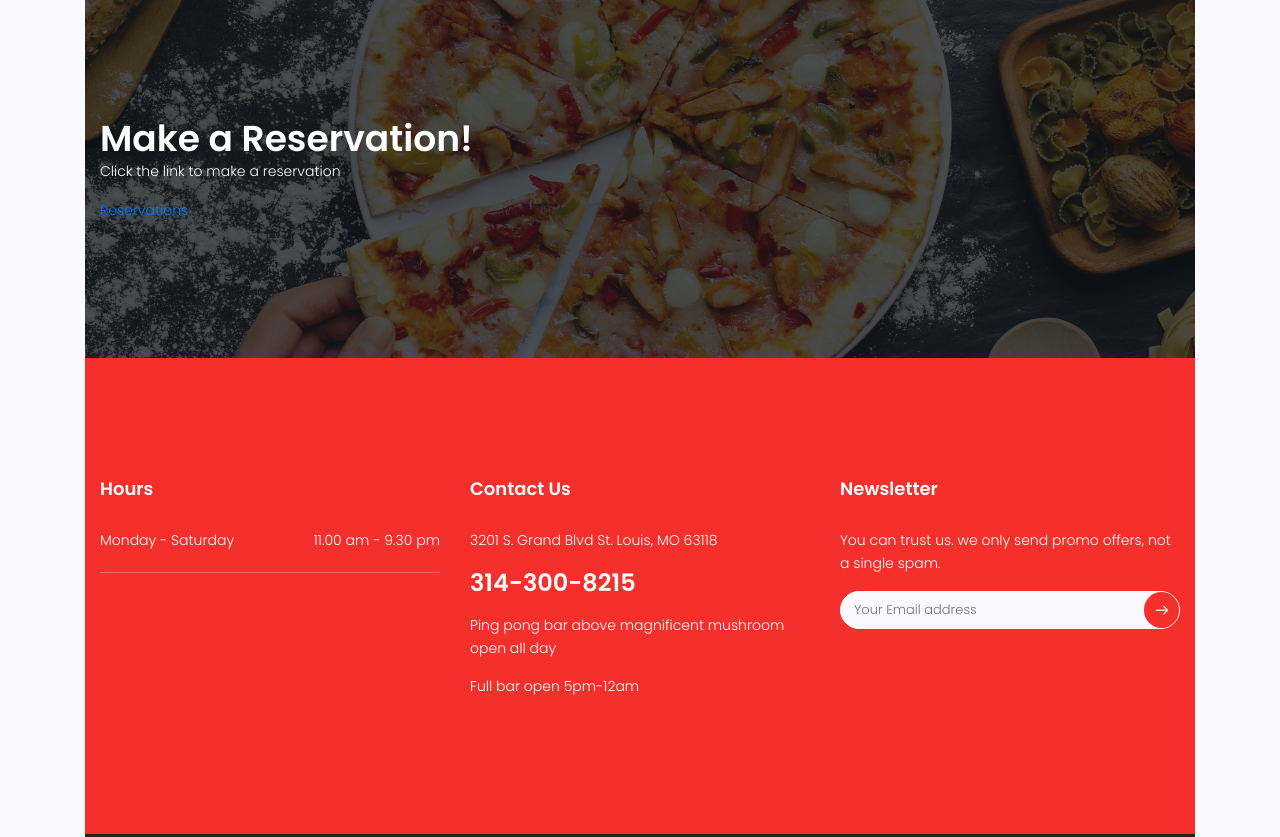
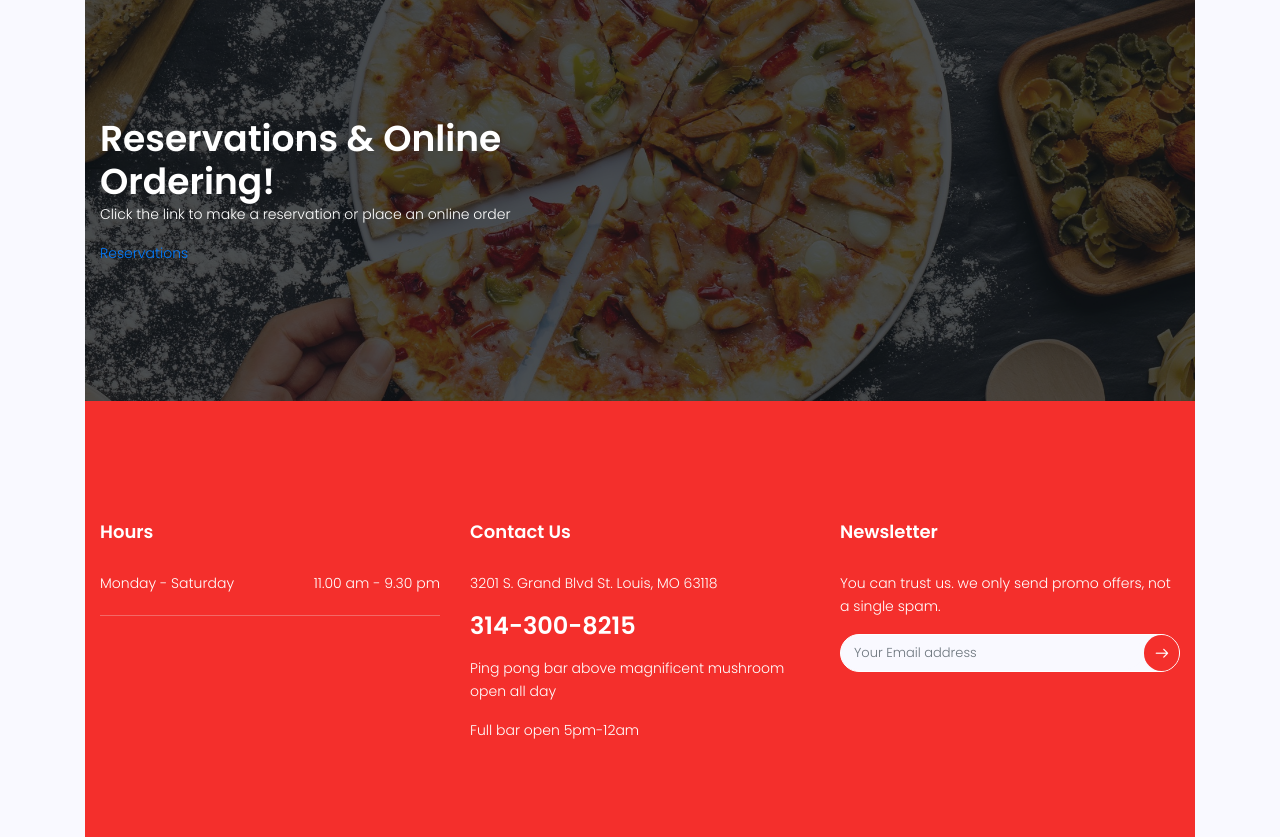
Before and after one commit to St-Louis-Community-College/4th-row-, a plain HTML site: page menu.html in a window 1280 px wide. Shown: the part 792-1629 px from the top of the page. Drawn offline with Linux system fonts and the light colour scheme; some packages are replaced by stand-ins of ours.

Commit message:
Update menu.html

```diff
--- a/menu.html
+++ b/menu.html
@@ -92,8 +92,8 @@
 				<div class="container">
 					<div class="row justify-content-between align-items-center">
 						<div class="col-lg-6 reservation-left">
-							<h1 class="text-white">Make a Reservation!</h1>
-							<p class="text-white">Click the link to make a reservation<p>
+							<h1 class="text-white">Reservations & Online Ordering!</h1>
+							<p class="text-white">Click the link to make a reservation or place an online order<p>
 							<a href=https://www.magnificentmushroom.simplybook.me>Reservations</a>
 						</div>
 					</div>
```
